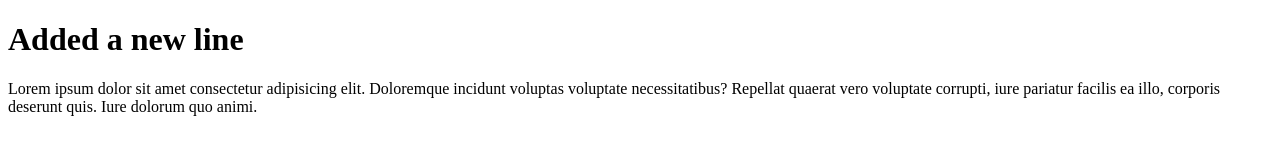
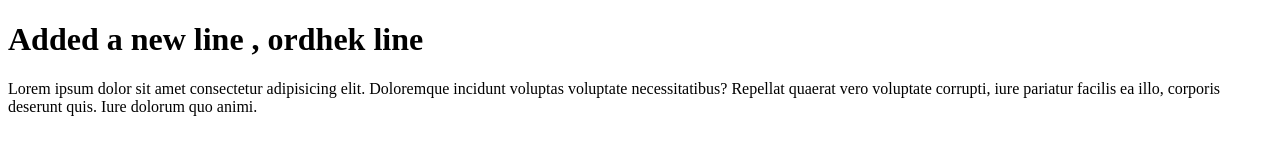
Before and after one commit to srhimel/module-3-git, a plain HTML site: page index.html in a window 1280 px wide. Drawn offline with Linux system fonts and the light colour scheme.

Commit message:
new some added

```diff
--- a/index.html
+++ b/index.html
@@ -7,7 +7,7 @@
     <title>Document</title>
 </head>
 <body>
-    <h1>Added a new line</h1>
+    <h1>Added a new line , ordhek line</h1>
     <p>Lorem ipsum dolor sit amet consectetur adipisicing elit. Doloremque incidunt voluptas voluptate necessitatibus? Repellat quaerat vero voluptate corrupti, iure pariatur facilis ea illo, corporis deserunt quis. Iure dolorum quo animi.</p>
 </body>
 </html>
```
